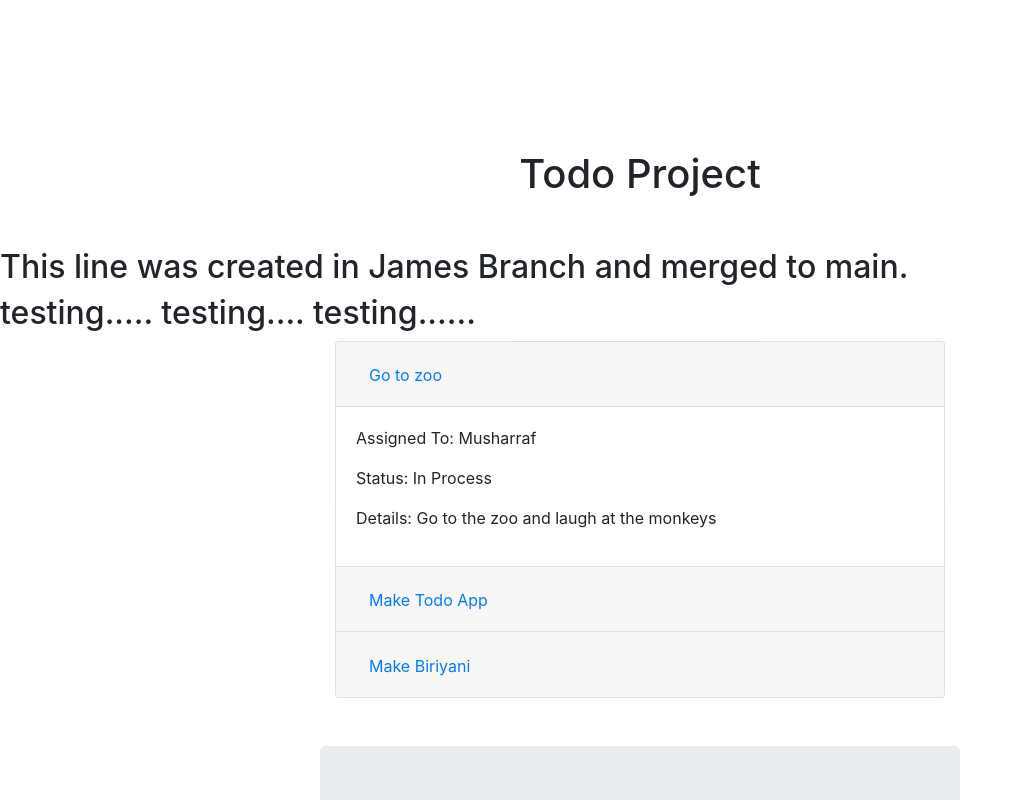
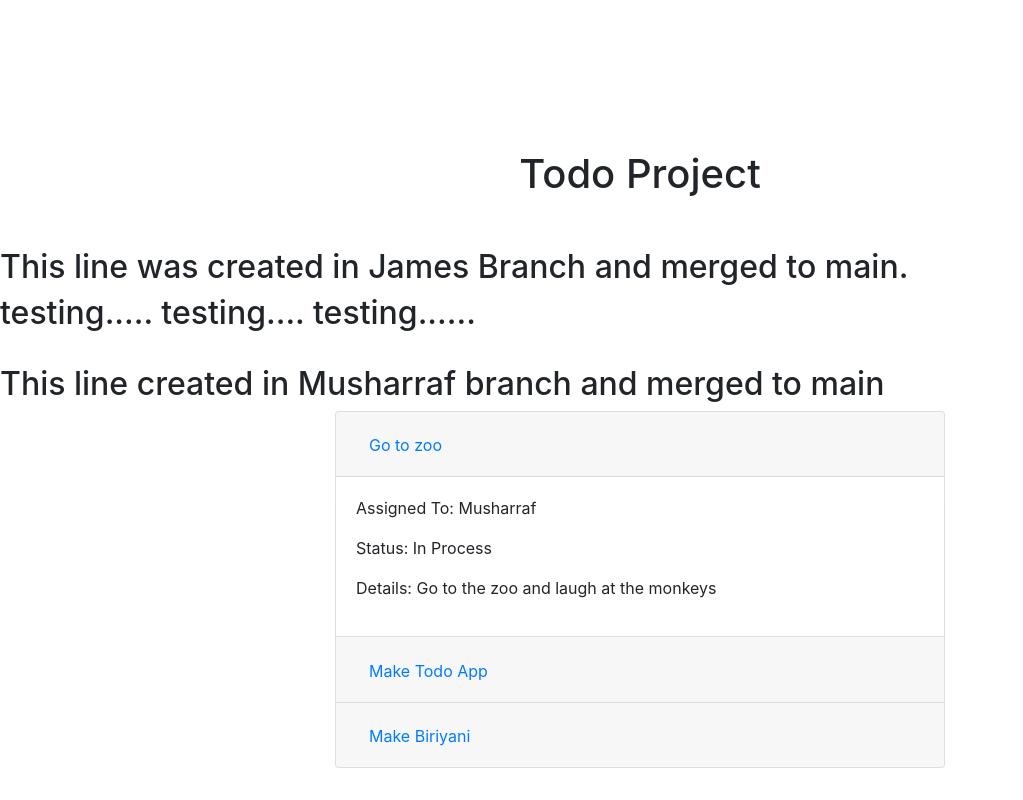
Before and after one commit to grassoJ/todoFinalProject, a plain HTML site: page index.html in a window 1280 px wide. Shown: the top 800 px of the page, without its empty margins (0-1023 px from the left). Drawn offline with nearby package versions, Linux system fonts and the light colour scheme.

Commit message:
Created a new line

```diff
--- a/index.html
+++ b/index.html
@@ -23,7 +23,8 @@
     <h1>Todo Project</h1>
     <h2>This line was created in James Branch and merged to main.</h2>
     <h2>testing..... testing.... testing......</h2>
-
+    <br>
+    <h2>This line created in Musharraf branch and merged to main</h2>
     <div class="accordion container w-50 mb-5" id="accordionExample">
       <div class="card">
         <div class="card-header" id="headingOne">
```
